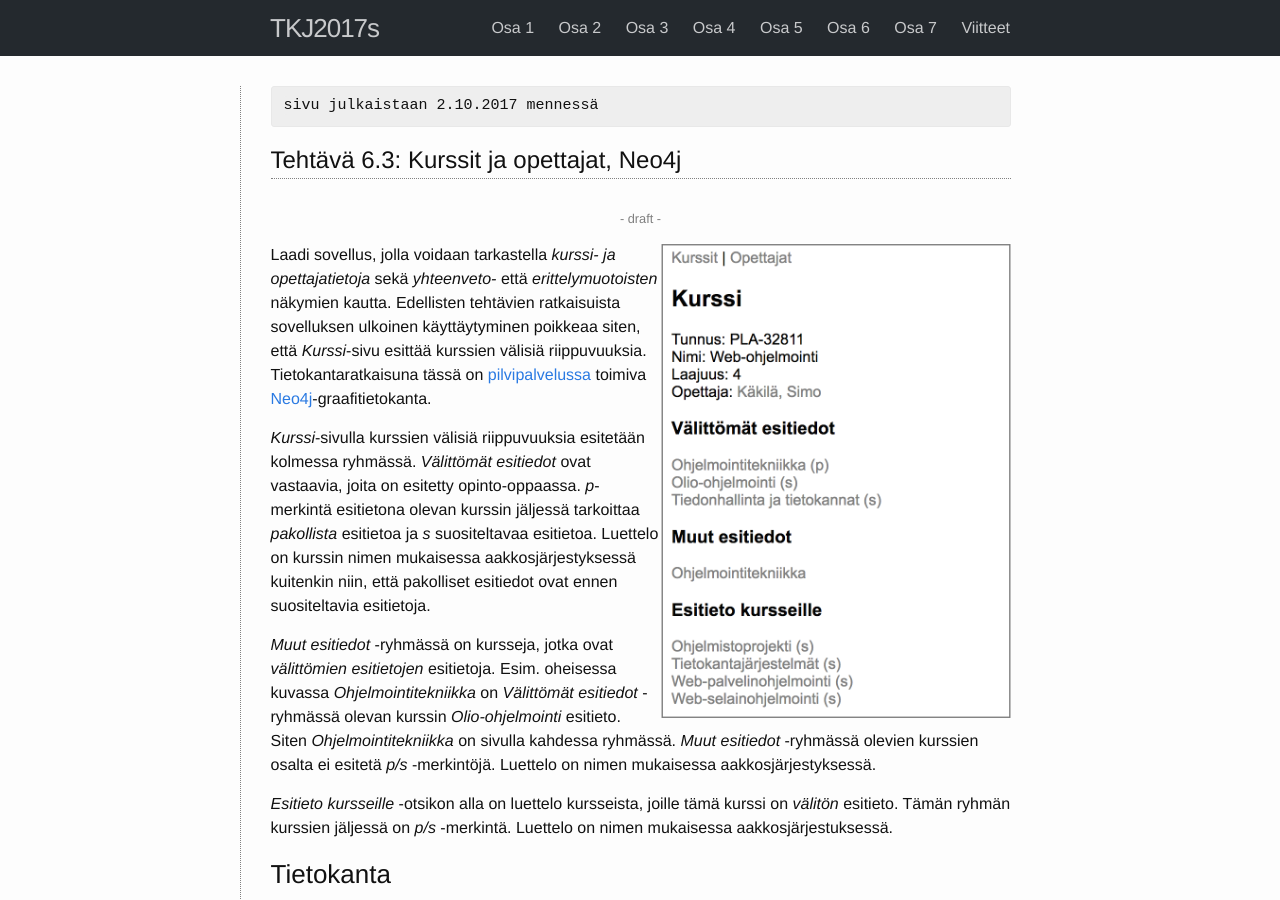
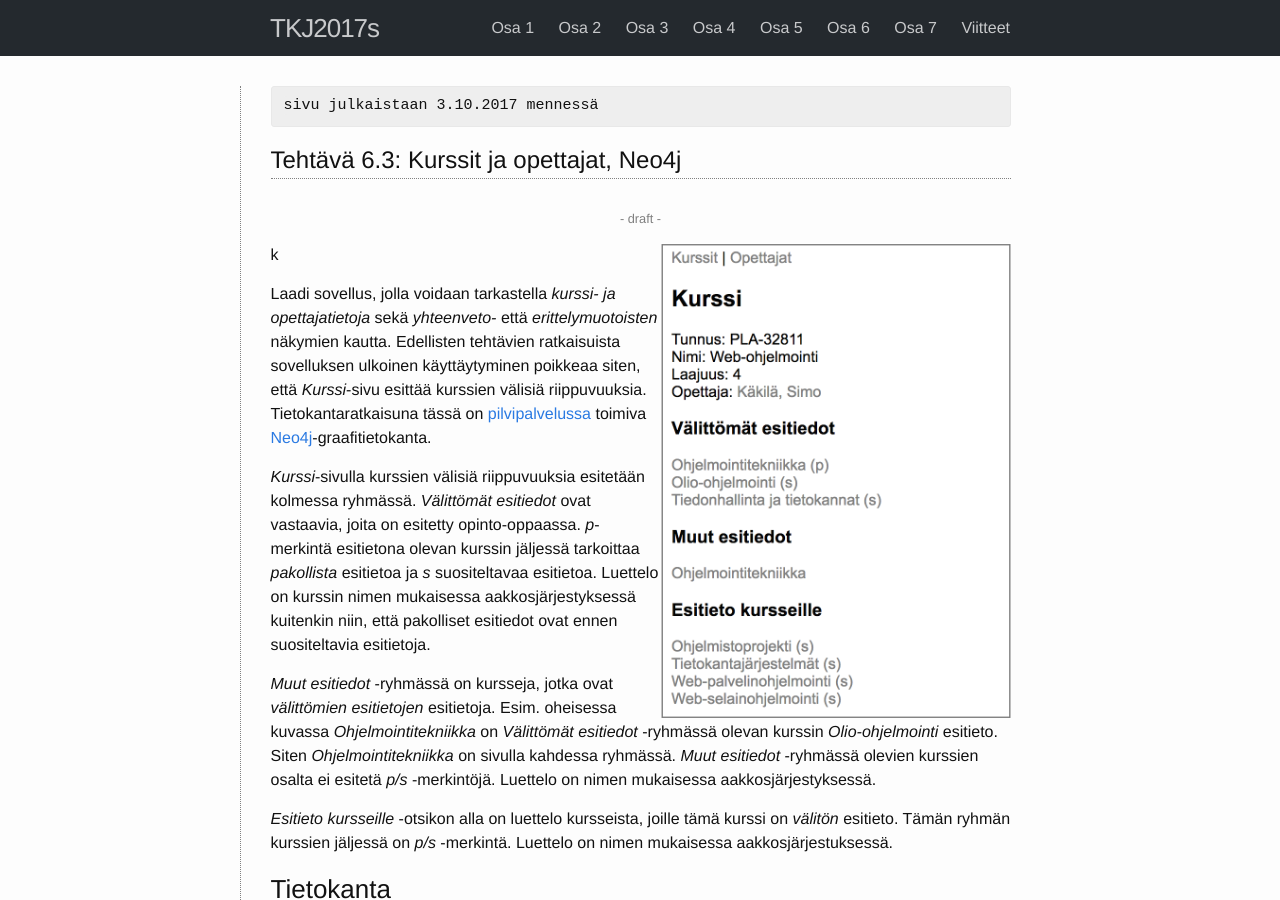
Before and after one commit to timedu/tkj2017s, a Jekyll site: the page built from docs/_osa6/tehtava63.md, in a window 1280 px wide and 900 px high. Built offline with Jekyll 4.4.1, drawn with Linux system fonts in a browser that asks for light colours.

Commit message:
ex 6.3 draft

```diff
--- a/docs/_osa6/tehtava63.md
+++ b/docs/_osa6/tehtava63.md
@@ -6,7 +6,7 @@
 exercise_upload_id:
 no_review: 1
 kesken: 1
-julkaisu: 2.10.2017
+julkaisu: 3.10.2017
 ---
 
 
@@ -15,7 +15,7 @@
 
 
 
-![Kurssi-sivu](../img/w5e03-kurssi.png){: style="max-width: 350px; height: auto; float: right;"}
+![Kurssi-sivu](../img/w5e03-kurssi.png){: style="max-width: 350px; height: auto; float: right;"}k
 
 Laadi sovellus, jolla voidaan tarkastella *kurssi- ja opettajatietoja* sekä *yhteenveto-* että *erittelymuotoisten* näkymien kautta. Edellisten tehtävien ratkaisuista sovelluksen ulkoinen käyttäytyminen poikkeaa siten, että *Kurssi*-sivu esittää kurssien välisiä riippuvuuksia. Tietokantaratkaisuna tässä on [pilvipalvelussa][graphenedb] toimiva [Neo4j][Neo4j]-graafitietokanta.
 
```
